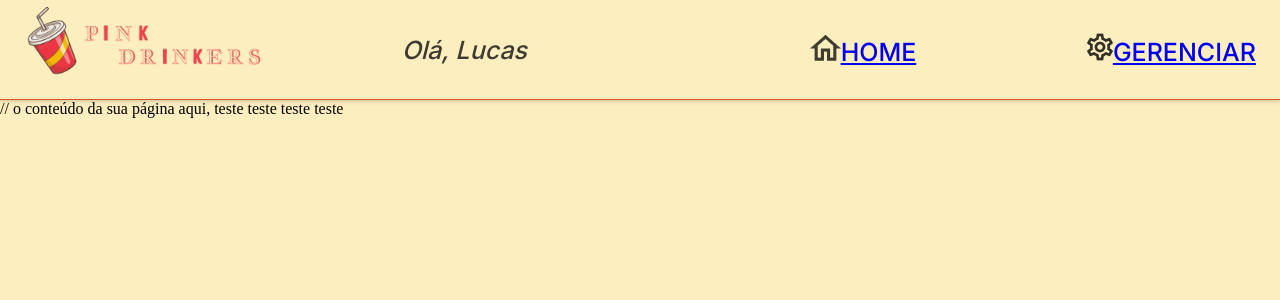
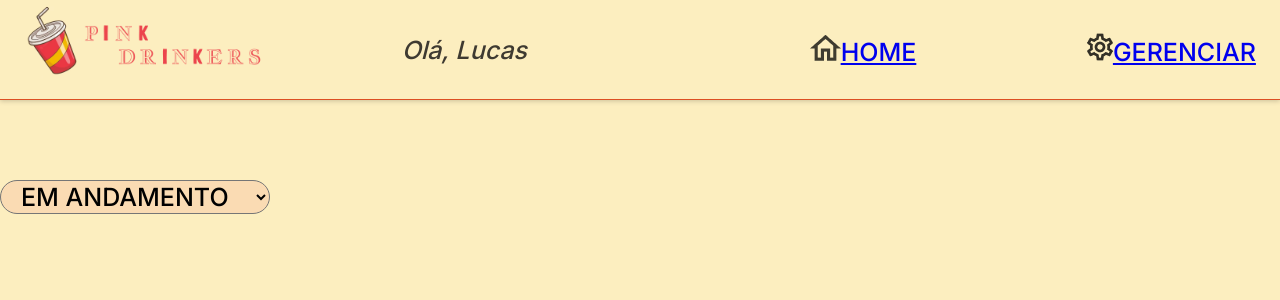
Before and after one commit to jparroj/PinkDrinkers-_PIN1, a React (Create React App) app in the folder views/: page /gerenciar-maquina in a window 1280 px wide. Shown: the top 300 px of the page. Built offline with nearby package versions, Linux system fonts and the light colour scheme; a web font is replaced by a local one.

Commit message:
upando para lucar corrigir o topo

```diff
--- a/views/src/components/GerenciarMaquinaPage/GerenciarMaquina.js
+++ b/views/src/components/GerenciarMaquinaPage/GerenciarMaquina.js
@@ -1,3 +1,4 @@
+import './GerenciarMaquinaStyle.css';
 import React from 'react';
 import Header from '../Header/Header';
 
@@ -6,9 +7,21 @@ function GerenciarMaquina() {
 
 
   return (
-    <div>
+    <div className="home-wrap">
       <Header />
-      // o conteúdo da sua página aqui, teste teste teste teste
+      <div className='titulo-pagina'>
+        {/* <span>&#10094; GERENCIAMENTO DE MÁQUINAS</span> */}
+      </div>
+
+      <div className='filtro'>
+          <select id='opcao'>
+            <option value="em-andamento">EM ANDAMENTO</option>
+            <option value="laranja">Laranja</option>
+            <option value="banana">Banana</option>
+            <option value="uva">Uva</option>
+          </select>
+      </div>
+
     </div>
   );
 }
--- a/views/src/components/GerenciarMaquinaPage/GerenciarMaquinaStyle.css
+++ b/views/src/components/GerenciarMaquinaPage/GerenciarMaquinaStyle.css
@@ -0,0 +1,61 @@
+* {
+    margin: 0px;
+    padding: 0px;
+  }
+
+
+  header {
+    position: relative;
+    width: 100vw;
+    display: flex;
+    text-align: center;
+    padding-bottom: 1em;
+    align-items: center;
+    height: 100px;
+    border-bottom: 1px solid #DC4F22;
+    box-sizing: border-box;
+    box-shadow: 0px 1px 5px rgba(0, 0, 0, 0.2);
+
+  }
+
+.titulo-pagina{
+    display: flex;
+    margin-top: 2rem;
+    margin-left: 3rem;
+    width: 50%;
+    /*
+    height: 34px; */
+}
+
+/* .titulo-pagina span{
+    font-family: 'Kaisei Tokumin';
+    font-style: normal;
+    font-weight: 700;
+    font-size: 40px;
+    line-height: 34px;
+    text-align: center;
+    color: #000000;
+} */
+
+.filtro{
+    display: flex;
+    margin-top: 7rem;
+    margin-top: 3rem;
+    width: 270px;
+    max-height: 61px;
+}
+
+.filtro select{
+    box-sizing: border-box;
+    padding-left: 1rem;
+    width: 100%;
+    height: 100%;
+    background: rgba(237, 55, 68, 0.1);
+    border-radius: 25px;
+    font-family: 'Inter';
+    font-style: normal;
+    font-weight: 300;
+    font-size: 25px;
+    line-height: 30px;
+    color: #000000;
+}
```
Also changed, not shown: views/src/components/GerenciarMaquinaPage/seta.png (added).
